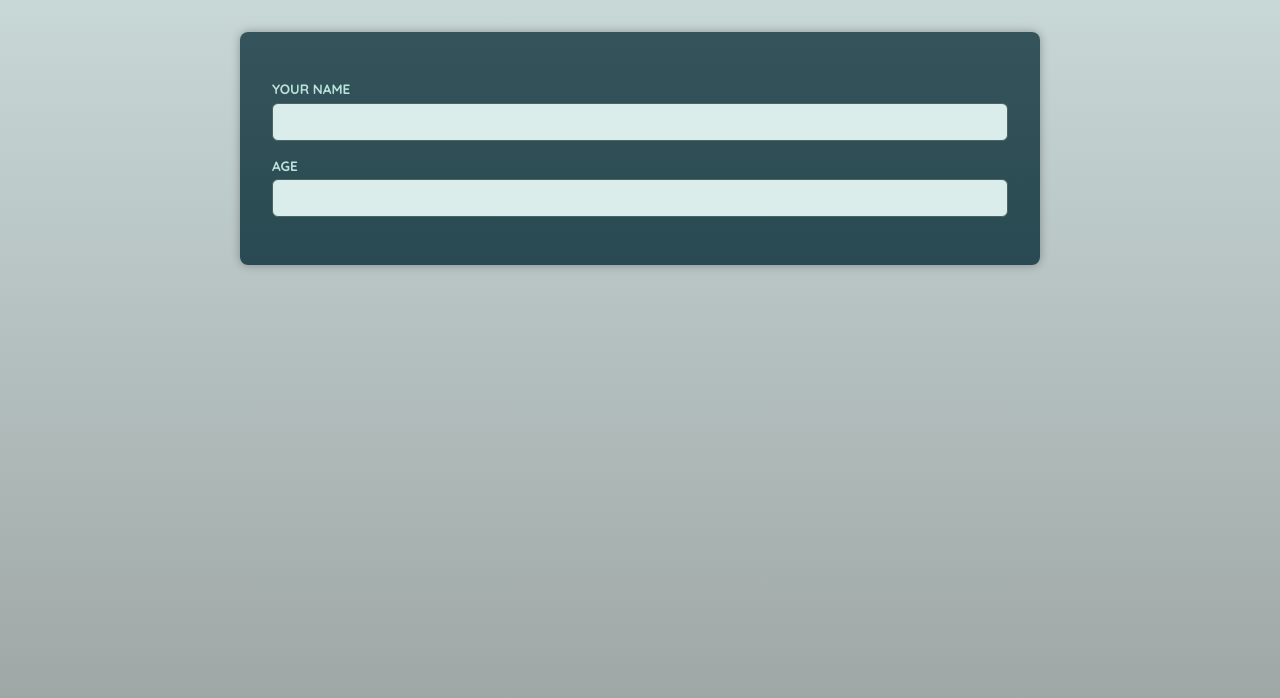
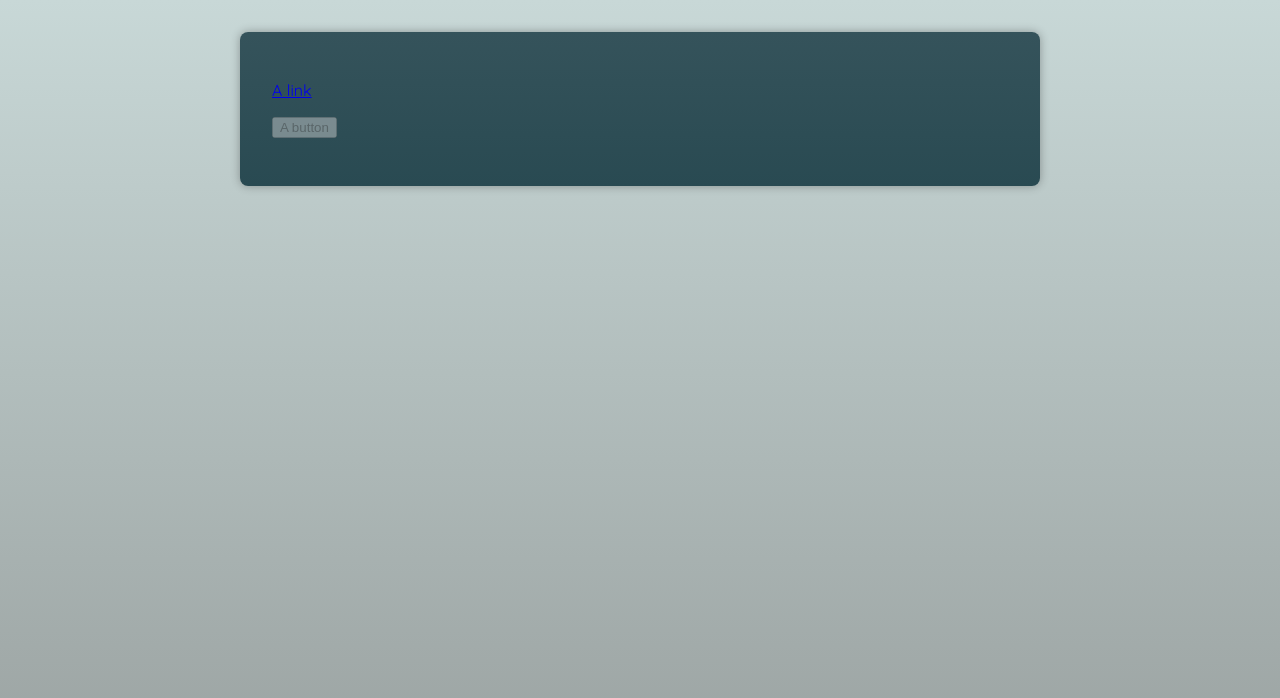
Before and after one commit to Muhammad0320/advance-ts-comp, a React (Vite) app: page / in a window 1280 px wide. Shown: the top 698 px of the page. Built offline with nearby package versions, Linux system fonts and the light colour scheme; a web font is replaced by a local one.

Commit message:
chore: update app ts

```diff
--- a/src/App.tsx
+++ b/src/App.tsx
@@ -1,10 +1,16 @@
+import Button from "./components/Buttons";
 import Input from "./components/Inputs";
 
 function App() {
   return (
     <main>
-      <Input id="name" label="Your name" type="text" />
-      <Input id="age" label="Age" type="number" />
+      <p>
+        <Button el="anchor" href="https://google.com" />
+      </p>
+
+      <p>
+        <Button el="button" disabled />
+      </p>
     </main>
   );
 }
```
